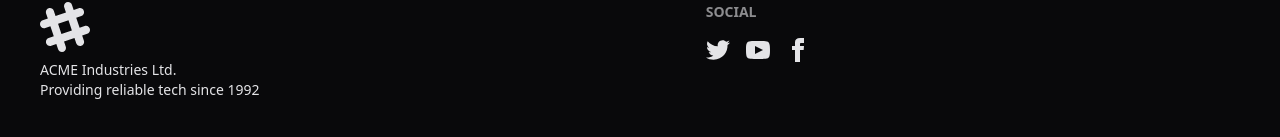
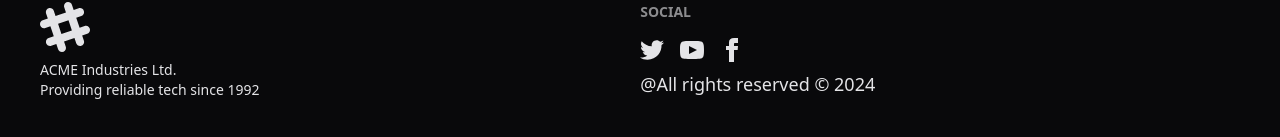
Before and after one commit to nayeem-94/SkillSwap-A-Local-Skill-Exchange-Platform, a React (Vite) app: page / in a window 1280 px wide. Shown: the part 1108-1245 px from the top of the page. Built offline with nearby package versions, Linux system fonts and the light colour scheme.

Commit message:
added the netlify link

```diff
--- a/src/components/Footer/Footer.jsx
+++ b/src/components/Footer/Footer.jsx
@@ -2,7 +2,7 @@ import React from 'react';
 
 const Footer = () => {
     return (
-        <footer className="footer sm:footer-horizontal bg-neutral text-neutral-content p-10">
+        <footer className="footer  sm:footer-horizontal bg-neutral text-neutral-content p-10">
             <aside>
                 <svg
                     width="50"
@@ -16,9 +16,9 @@ const Footer = () => {
                         d="M22.672 15.226l-2.432.811.841 2.515c.33 1.019-.209 2.127-1.23 2.456-1.15.325-2.148-.321-2.463-1.226l-.84-2.518-5.013 1.677.84 2.517c.391 1.203-.434 2.542-1.831 2.542-.88 0-1.601-.564-1.86-1.314l-.842-2.516-2.431.809c-1.135.328-2.145-.317-2.463-1.229-.329-1.018.211-2.127 1.231-2.456l2.432-.809-1.621-4.823-2.432.808c-1.355.384-2.558-.59-2.558-1.839 0-.817.509-1.582 1.327-1.846l2.433-.809-.842-2.515c-.33-1.02.211-2.129 1.232-2.458 1.02-.329 2.13.209 2.461 1.229l.842 2.515 5.011-1.677-.839-2.517c-.403-1.238.484-2.553 1.843-2.553.819 0 1.585.509 1.85 1.326l.841 2.517 2.431-.81c1.02-.33 2.131.211 2.461 1.229.332 1.018-.21 2.126-1.23 2.456l-2.433.809 1.622 4.823 2.433-.809c1.242-.401 2.557.484 2.557 1.838 0 .819-.51 1.583-1.328 1.847m-8.992-6.428l-5.01 1.675 1.619 4.828 5.011-1.674-1.62-4.829z"></path>
                 </svg>
                 <p>
-                    ACME Industries Ltd.
-                    <br />
-                    Providing reliable tech since 1992
+                        ACME Industries Ltd.
+                        <br />
+                        Providing reliable tech since 1992
                 </p>
             </aside>
             <nav>
@@ -58,7 +58,11 @@ const Footer = () => {
                         </svg>
                     </a>
                 </div>
+                <div className='text-lg'>
+                    @All rights reserved © 2024
+                </div>
             </nav>
+
         </footer>
     );
 };
```
